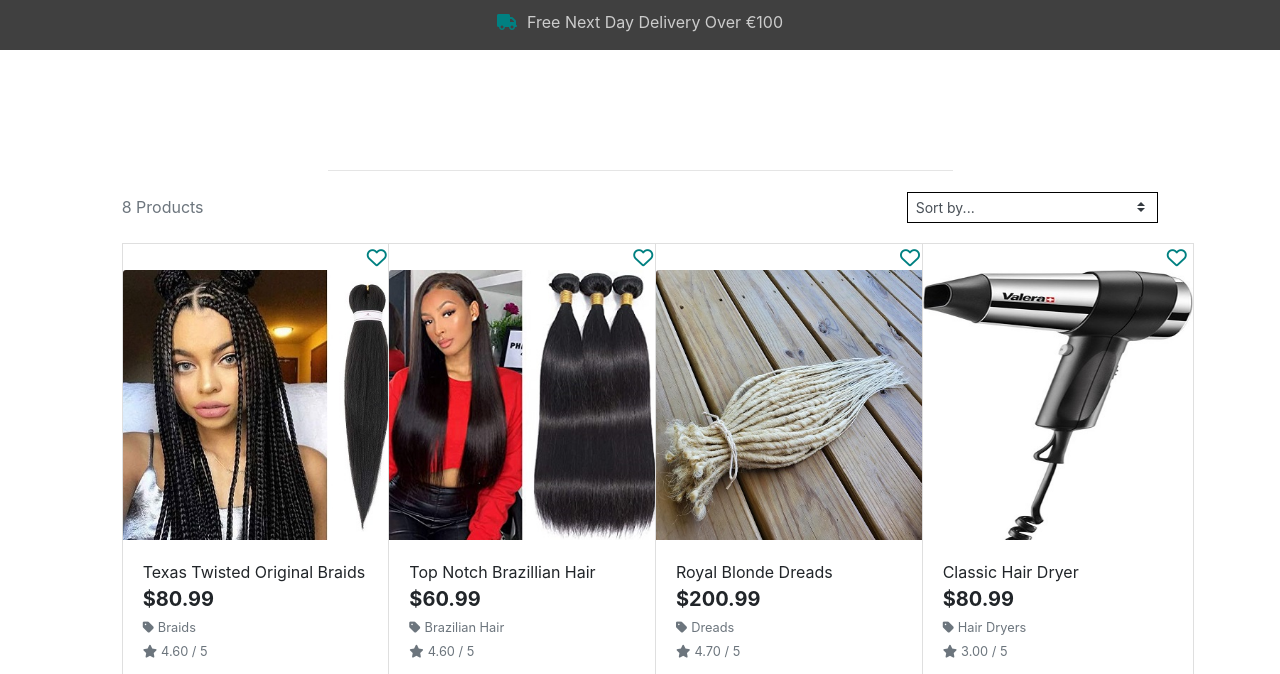
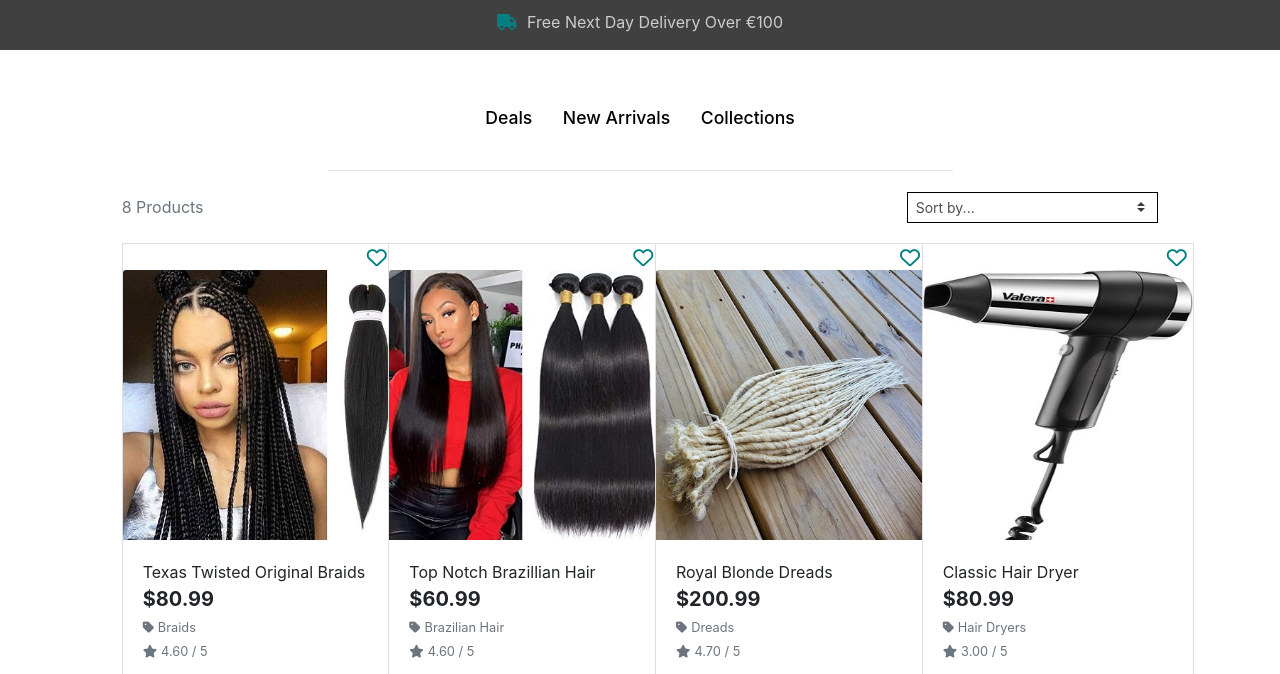
Before and after one commit to MichaelOsarumwense/Treasure-Hair-Collections, a Django app: page /products/ in a window 1280 px wide. Shown: the part 56-730 px from the top of the page. Run offline with Django 3.2, Linux system fonts and the light colour scheme; data comes from the database, SQL or seed files in the repository; data that the repository does not hold is empty; some libraries are stand-ins or nearby versions.

Commit message:
refactor nav header

```diff
--- a/products/templates/products/products.html
+++ b/products/templates/products/products.html
@@ -26,12 +26,12 @@
 </section>
 
 <!--Category-->
-<section class="container-fluid category-list mt-5">
+<section class="container-fluid category-list mt-5" >
     <div class="col-12 text-center">
-        <a href="{% url 'products' %}?category=hair_spray,hair_dryers" class="btn btn-hover">Deals</a>
-        <a href="{% url 'products' %}?category=new_arrivals" class="btn btn-hover">New Arrivals</a>
+        <a style="color: black;" style="color: black;" href="{% url 'products' %}?category=hair_spray,hair_dryers" class="btn btn-hover">Deals</a>
+        <a style="color: black;" href="{% url 'products' %}?category=new_arrivals" class="btn btn-hover">New Arrivals</a>
         <div class="dropdown" style="display:inline-block">
-        <a href="{% url 'products' %}" class="btn dropbtn btn-hover">Collections</a>
+        <a style="color: black;" href="{% url 'products' %}" class="btn dropbtn btn-hover">Collections</a>
         <div class="dropdown-content">
       <a class="dropdown-item" href="{% url 'products' %}?category=human_bob_hair">Human Bob Hair</a>
           <a href="{% url 'products' %}?category=brazilian_hair">Brazilian Hair</a>
```
